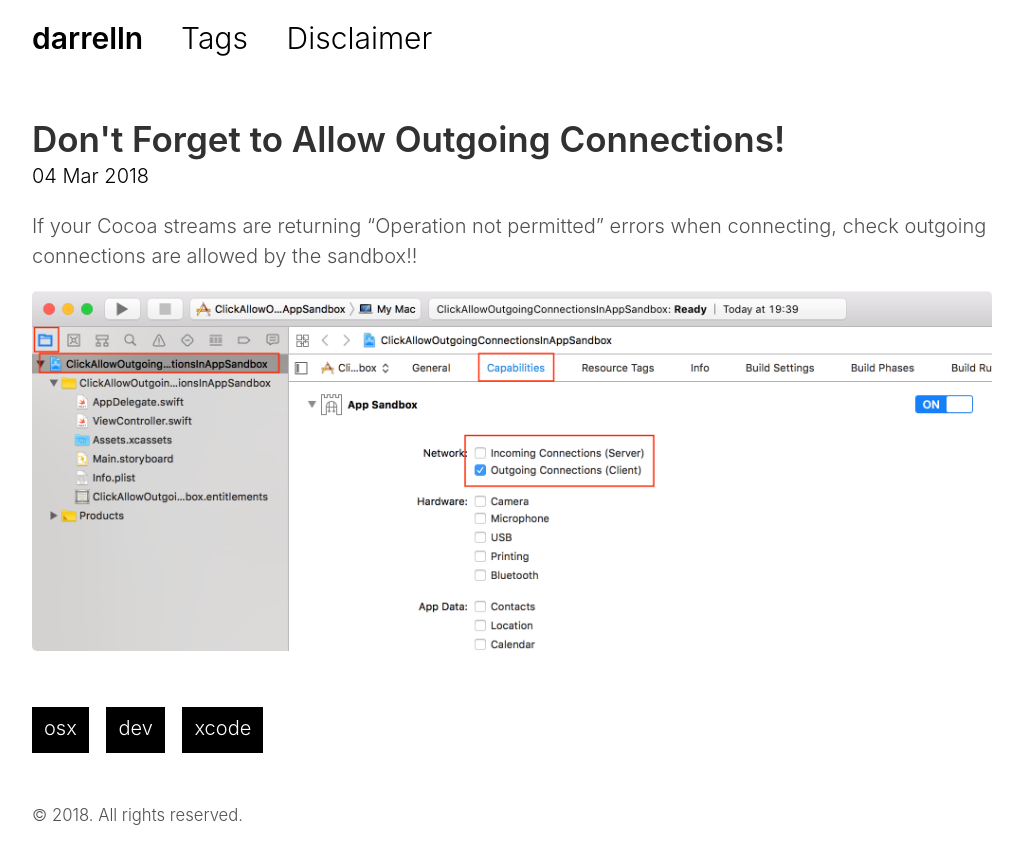
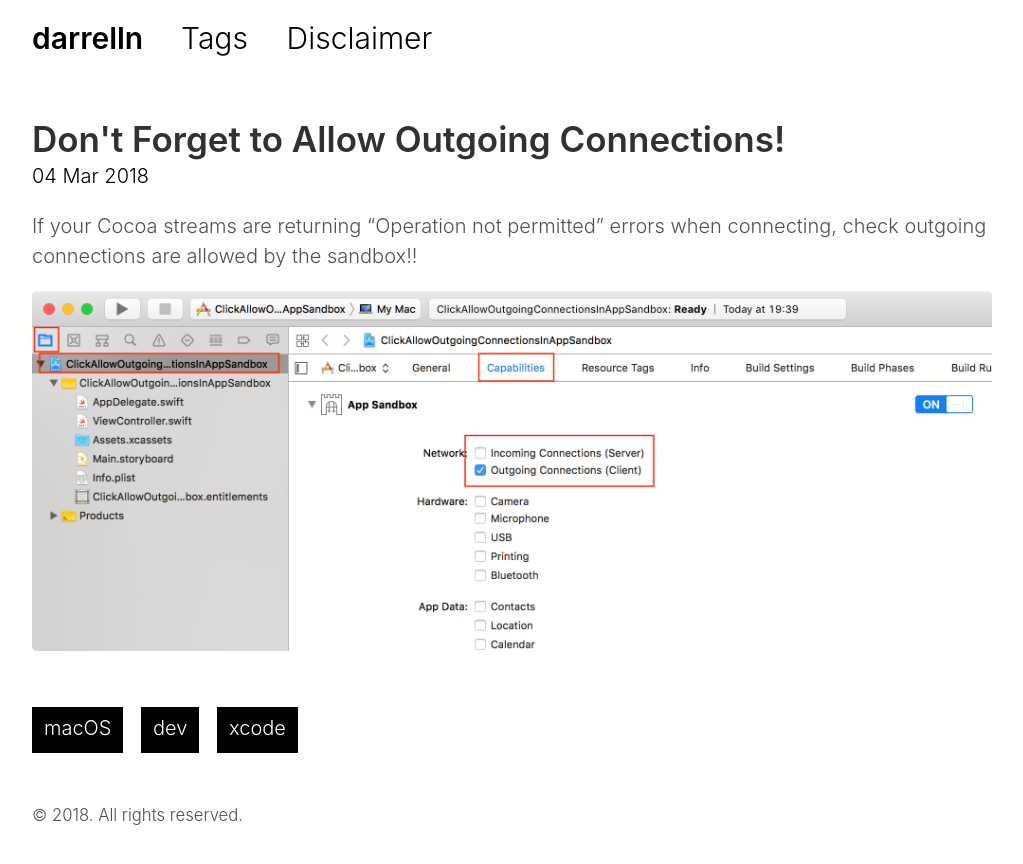
Before and after one commit to darrelln/darrelln.github.io, a Jekyll site: the page built from _posts/2018-03-04-xcode-app-sandbox-enable-outgoing-connections.md, in a window 1280 px wide. Shown: the top 864 px of the page, without its empty margins (128-1151 px from the left). Built offline with Jekyll 4.4.1, drawn with Linux system fonts in a browser that asks for light colours; nearby versions of some CDN libraries.

Commit message:
Updated tag.

```diff
--- a/_posts/2018-03-04-xcode-app-sandbox-enable-outgoing-connections.md
+++ b/_posts/2018-03-04-xcode-app-sandbox-enable-outgoing-connections.md
@@ -3,7 +3,7 @@
 title:        Don't Forget to Allow Outgoing Connections!
 permalink:    xcode-app-sandbox-enable-outgoing-connections
 tags:
-  - osx
+  - macOS
   - dev
   - xcode
 ---
```
